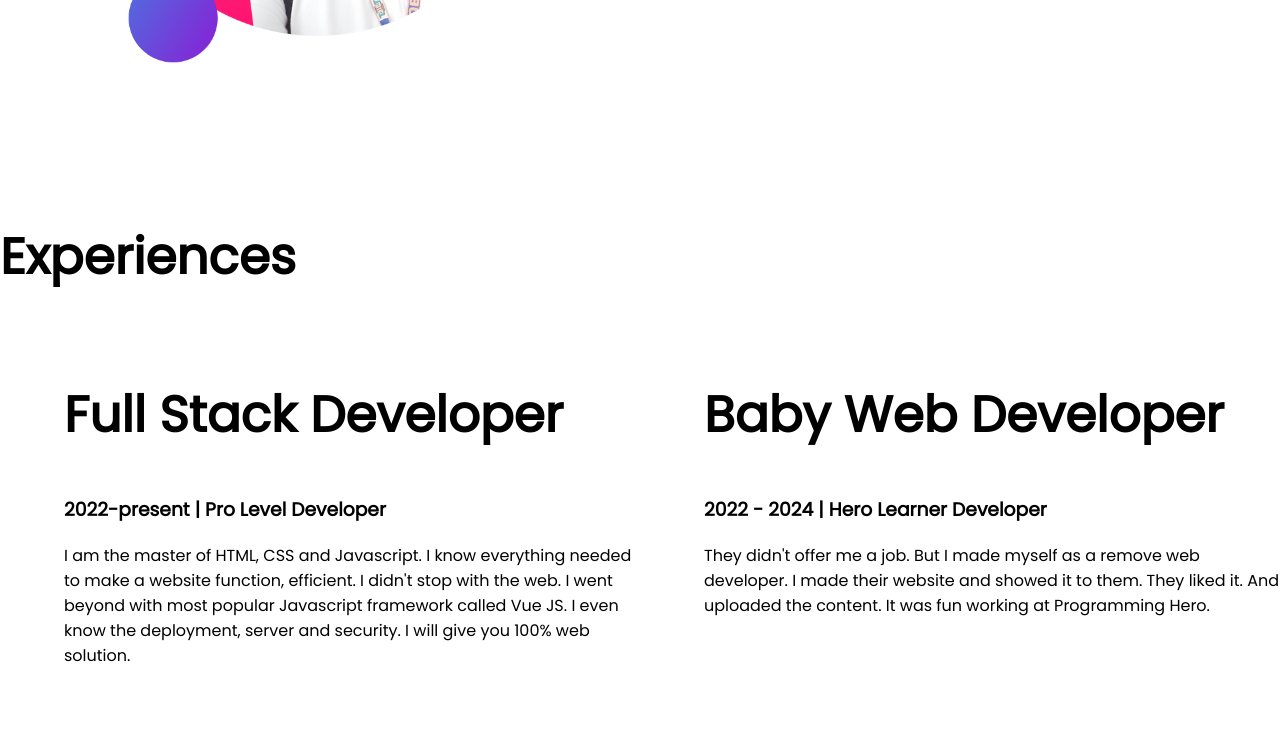
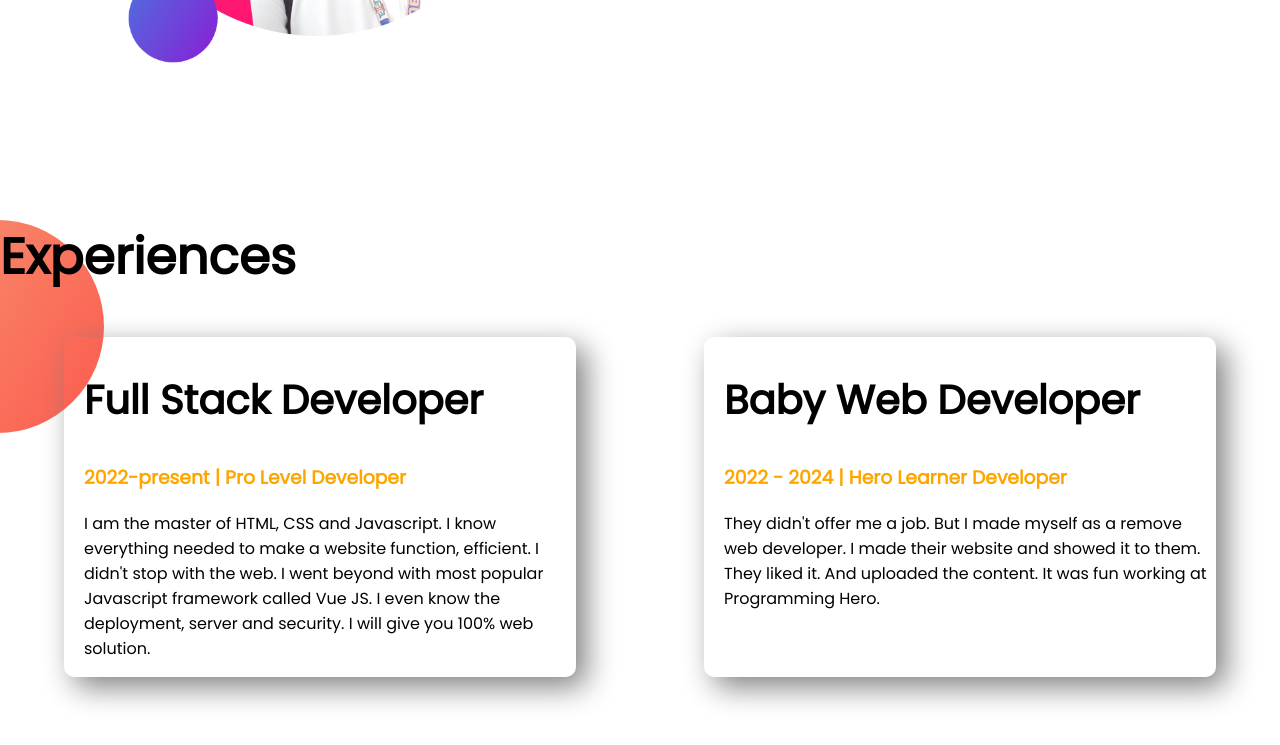
Before and after one commit to kamrul-dev/developer-portfolio, a plain HTML site: page index.html in a window 1280 px wide. Shown: the part 1099-1844 px from the top of the page. Drawn offline with Linux system fonts and the light colour scheme.

Commit message:
experience-item added

```diff
--- a/index.html
+++ b/index.html
@@ -44,25 +44,27 @@
     </section>
     <!--Dream Big Content and image end-->
 
+    <!--Experience area text and bg-image start-->
     <section class="experience-area">
         <h1>Experiences</h1>
         <div class="flexible-container">
-            <div class="half-width">
-                <h1>Full Stack Developer</h1>
-                <h3>2022-present | Pro Level Developer</h3>
+            <div class="experience-item">
+                <h2>Full Stack Developer</h2>
+                <h3 class="orange-color">2022-present | Pro Level Developer</h3>
                 <p>I am the master of HTML, CSS and Javascript. I know everything needed to make a website function,
                     efficient. I didn't stop with the web. I went beyond with most popular Javascript framework called Vue
                     JS. I even know the deployment, server and security. I will give you 100% web solution.</p>
             </div>
-            <div class="half-width">
-                <h1>Baby Web Developer</h1>
-                <h3>2022 - 2024 | Hero Learner Developer</h3>
+            <div class="experience-item">
+                <h2>Baby Web Developer</h2>
+                <h3 class="orange-color">2022 - 2024 | Hero Learner Developer</h3>
                 <p>They didn't offer me a job. But I made myself as a remove web developer. I made their website and showed
                     it to them. They liked it. And uploaded the content. It was fun working at Programming Hero.</p>
             </div>
         </div>
 
     </section>
+    <!--Experience area text and bg-image end-->
 </body>
 
 </html>
--- a/style.css
+++ b/style.css
@@ -4,6 +4,9 @@ body{
 }
 h1{
     font-size: 50px;
+}
+h2{
+    font-size: 40px;
 }
 .orange-color{
     color: orange;
@@ -36,3 +39,15 @@ h1{
     background-repeat: no-repeat;
     background-position: right;
 }
+.experience-item{
+    width: 40%;
+    margin-left: 5%;
+    margin-right: 5%;
+    padding-left: 20px;
+    border-radius: 10px;
+    box-shadow: 10px 10px 30px gray;
+}
+.experience-area{
+    background-image: url(images/exp-bg.png);
+    background-repeat: no-repeat;
+}
```
